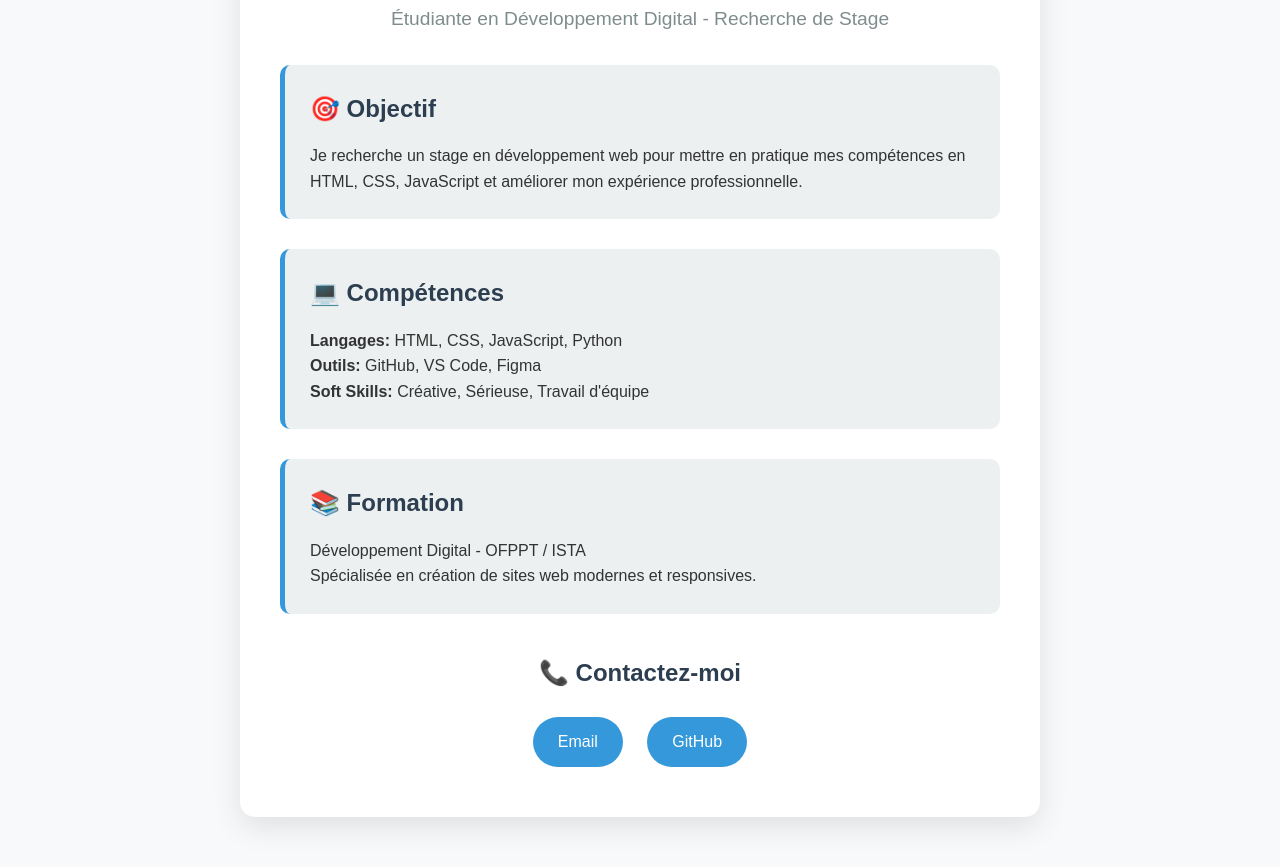
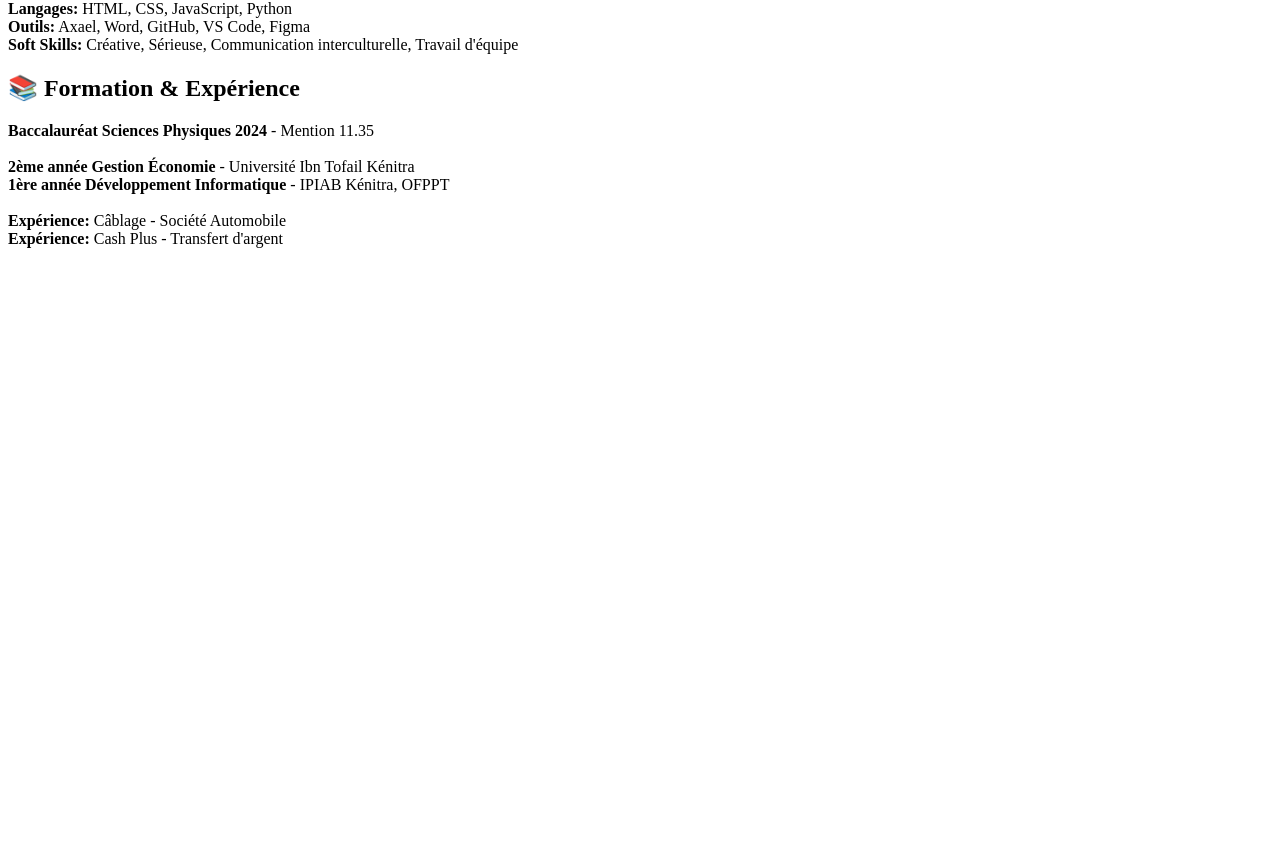
Before and after one commit to hibabeajdev/Site-vitrine-hiba, a plain HTML site: page index.html in a window 1280 px wide. Shown: the part 160-1027 px from the top of the page. After the commit the page ends 800 px from the top, so only its background shows below. Drawn offline with Linux system fonts and the light colour scheme.

Commit message:
Update index.html

```diff
--- a/index.html
+++ b/index.html
@@ -1,50 +1,22 @@
-<!DOCTYPE html>
-<html lang="fr">
-<head>
-    <meta charset="UTF-8">
-    <meta name="viewport" content="width=device-width, initial-scale=1.0">
-    <title>Hiba Beaj - Recherche de Stage</title>
-    <style>
-        * { margin: 0; padding: 0; box-sizing: border-box; }
-        body { font-family: Arial, sans-serif; line-height: 1.6; color: #333; background: #f8f9fa; }
-        .container { max-width: 800px; margin: 50px auto; padding: 40px; background: white; border-radius: 15px; box-shadow: 0 10px 30px rgba(0,0,0,0.1); }
-        h1 { color: #2c3e50; text-align: center; margin-bottom: 10px; font-size: 2.5em; }
-        .subtitle { text-align: center; color: #7f8c8d; margin-bottom: 30px; font-size: 1.2em; }
-        .section { margin: 30px 0; padding: 25px; background: #ecf0f1; border-radius: 10px; border-left: 5px solid #3498db; }
-        h2 { color: #2c3e50; margin-bottom: 15px; }
-        .contact { text-align: center; margin-top: 40px; }
-        .btn { display: inline-block; padding: 12px 25px; background: #3498db; color: white; text-decoration: none; border-radius: 25px; margin: 10px; transition: 0.3s; }
-        .btn:hover { background: #2980b9; transform: translateY(-2px); }
-    </style>
-</head>
-<body>
-    <div class="container">
-        <h1>Hiba Beaj</h1>
-        <p class="subtitle">Étudiante en Développement Digital - Recherche de Stage</p>
-
+<div class="sections">
     <div class="section">
         <h2>🎯 Objectif</h2>
-            <p>Je recherche un stage en développement web pour mettre en pratique mes compétences en HTML, CSS, JavaScript et améliorer mon expérience professionnelle.</p>
+        <p>Je recherche un stage à l'étranger en développement web et informatique pour développer mes compétences en Axael, Word, création d'applications, et améliorer ma communication interculturelle et linguistique.</p>
     </div>
 
     <div class="section">
         <h2>💻 Compétences</h2>
         <p><strong>Langages:</strong> HTML, CSS, JavaScript, Python<br>
-            <strong>Outils:</strong> GitHub, VS Code, Figma<br>
-            <strong>Soft Skills:</strong> Créative, Sérieuse, Travail d'équipe</p>
+        <strong>Outils:</strong> Axael, Word, GitHub, VS Code, Figma<br>
+        <strong>Soft Skills:</strong> Créative, Sérieuse, Communication interculturelle, Travail d'équipe</p>
     </div>
 
     <div class="section">
-            <h2>📚 Formation</h2>
-            <p>Développement Digital - OFPPT / ISTA<br>
-            Spécialisée en création de sites web modernes et responsives.</p>
-        </div>
-
-        <div class="contact">
-            <h2>📞 Contactez-moi</h2>
-            <a href="mailto:hibabeaj@gmail.com" class="btn">Email</a>
-            <a href="https://github.com/hibabeajdev" class="btn">GitHub</a>
+        <h2>📚 Formation & Expérience</h2>
+        <p><strong>Baccalauréat Sciences Physiques 2024</strong> - Mention 11.35<br><br>
+        <strong>2ème année Gestion Économie</strong> - Université Ibn Tofail Kénitra<br>
+        <strong>1ère année Développement Informatique</strong> - IPIAB Kénitra, OFPPT<br><br>
+        <strong>Expérience:</strong> Câblage - Société Automobile<br>
+        <strong>Expérience:</strong> Cash Plus - Transfert d'argent</p>
     </div>
 </div>
-</body>
-</html>
```
Lines whose indentation alone changed are shown as unchanged.
